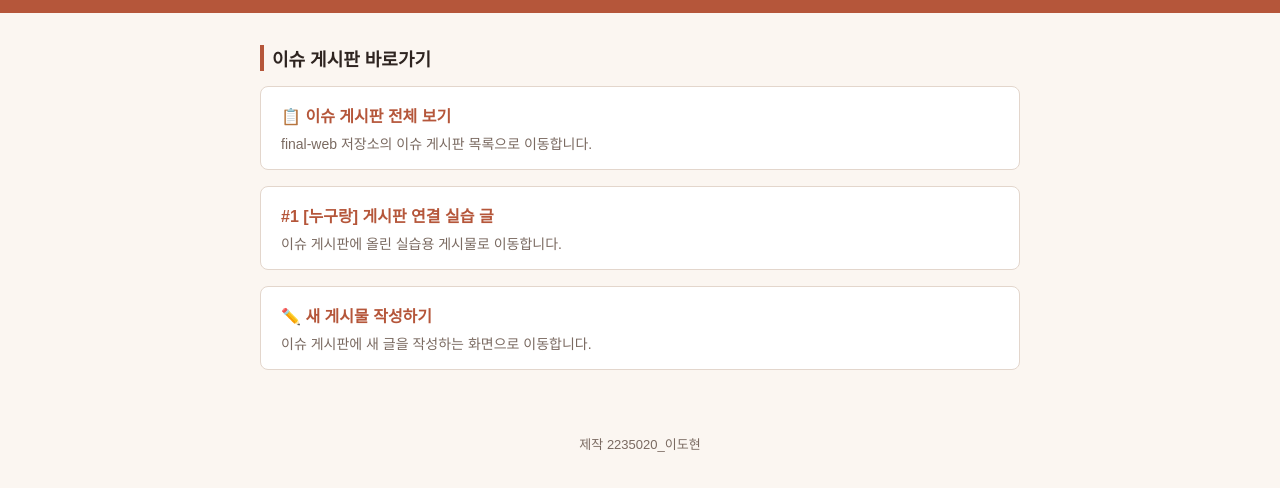
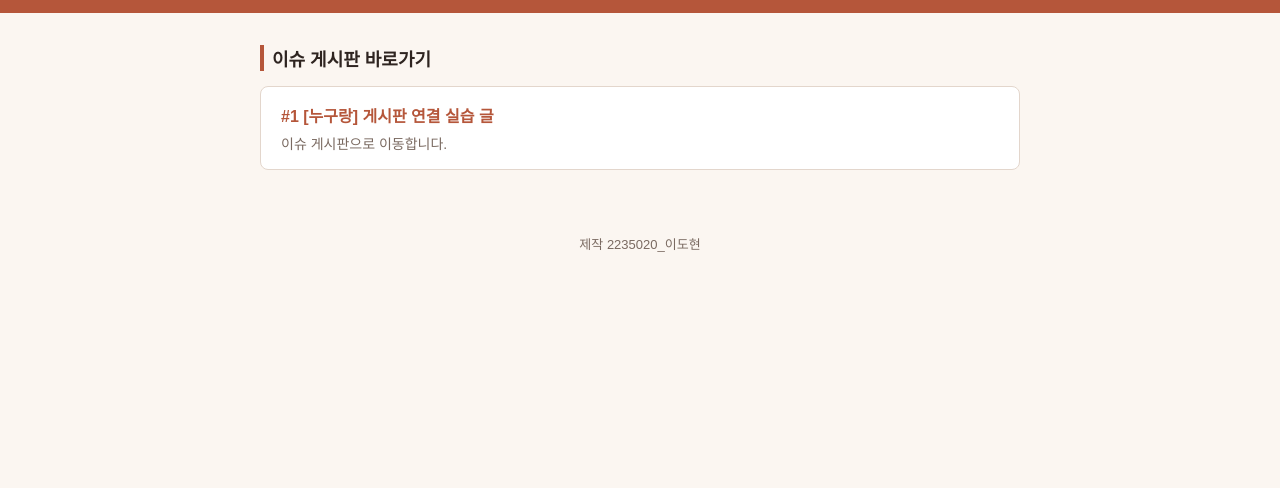
Before and after one commit to dohyeon2235020/final-web, a plain HTML site: page index.html in a window 1280 px wide. Both pictures are taken after a click on the button "게시판". Shown: the part 54-542 px from the top of the page. Drawn offline with Linux system fonts and the light colour scheme.

Commit message:
Update index.html

```diff
--- a/index.html
+++ b/index.html
@@ -61,17 +61,10 @@
     <section id="board" class="view">
       <h2>이슈 게시판 바로가기</h2>
       <div class="card">
-        <a href="https://github.com/dohyeon2235020/final-web/issues" target="_blank">📋 이슈 게시판 전체 보기</a>
-        <p class="desc">final-web 저장소의 이슈 게시판 목록으로 이동합니다.</p>
+        <a href="https://github.com/dohyeon2235020/final-web/issues/1" target="_blank">#1 [누구랑] 게시판 연결 실습 글</a>
+        <p class="desc">이슈 게시판으로 이동합니다.</p>
       </div>
-      <div class="card">
-        <a href="https://github.com/dohyeon2235020/final-web/issues/1" target="_blank">#1 [누구랑] 게시판 연결 실습 글</a>
-        <p class="desc">이슈 게시판에 올린 실습용 게시물로 이동합니다.</p>
-      </div>
-      <div class="card">
-        <a href="https://github.com/dohyeon2235020/final-web/issues/new" target="_blank">✏️ 새 게시물 작성하기</a>
-        <p class="desc">이슈 게시판에 새 글을 작성하는 화면으로 이동합니다.</p>
-      </div>
+
     </section>
 
     <!-- ③ 방명록 화면 (giscus) -->
```
